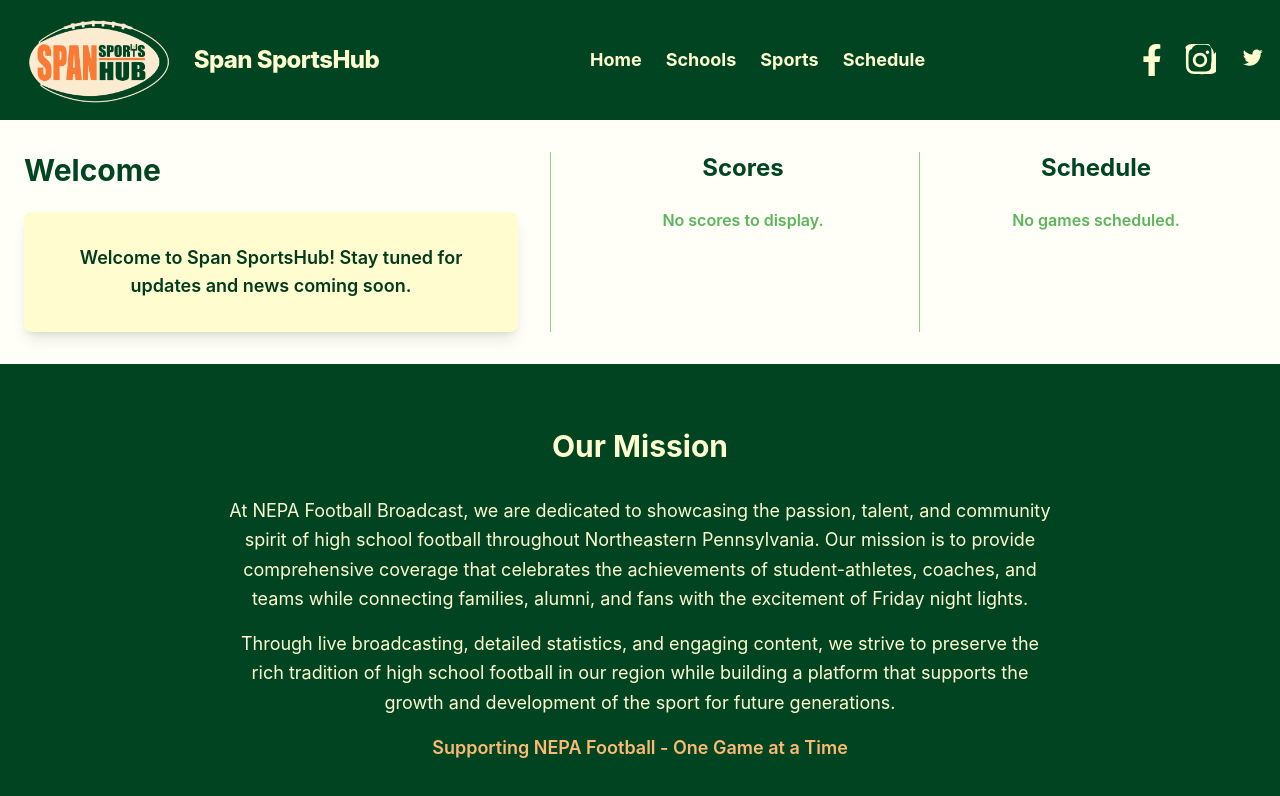
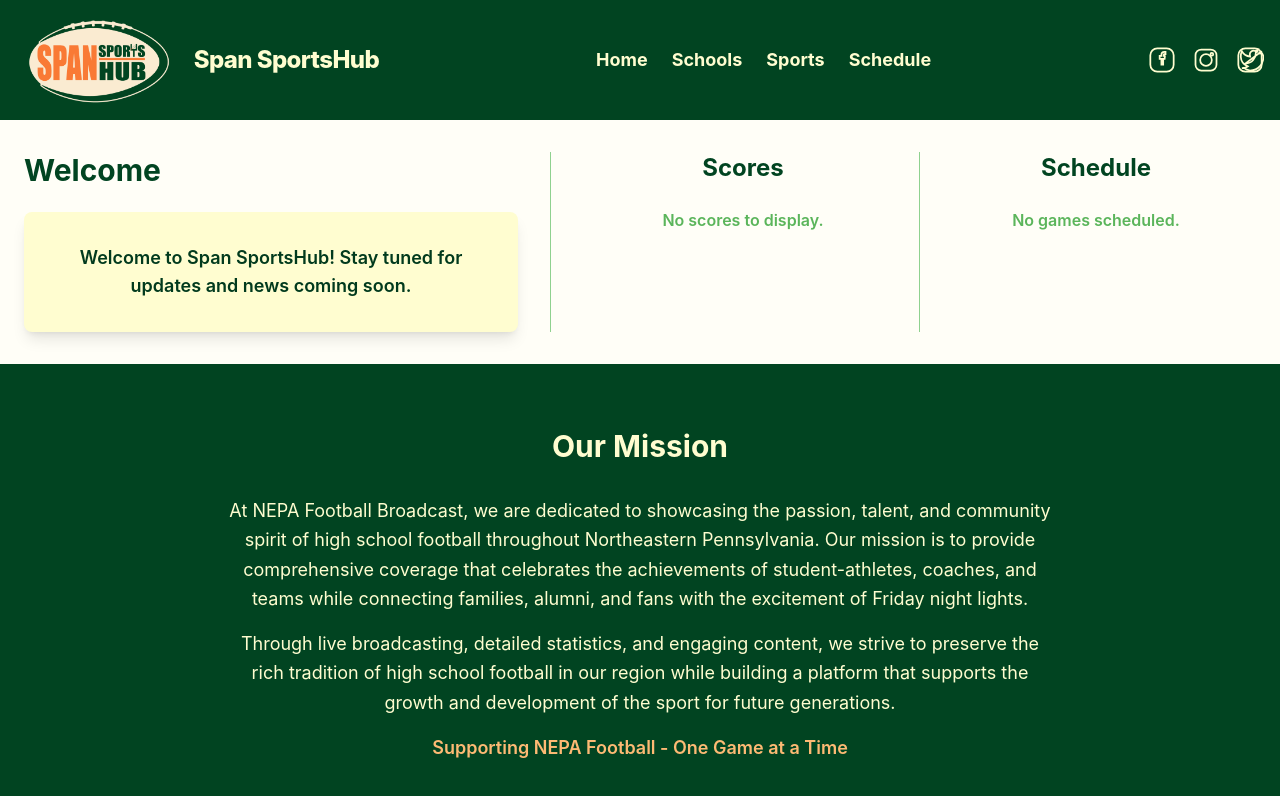
Before and after one commit to CoalValleyTech/nepa-frontend, a React (Vite) app: page / in a window 1280 px wide. Shown: the top 796 px of the page. Built offline with nearby package versions, Linux system fonts and the light colour scheme.

Commit message:
Add socials

```diff
--- a/src/components/Header.tsx
+++ b/src/components/Header.tsx
@@ -36,6 +36,7 @@ const Header = () => {
         </nav>
         {/* Social Icons */}
         <div className="flex space-x-4">
+          {/* Facebook - outlined modern icon */}
           <a
             href="https://facebook.com"
             target="_blank"
@@ -43,11 +44,12 @@ const Header = () => {
             aria-label="Facebook"
             className="hover:text-secondary-300 text-cream-100 transition-colors"
           >
-            {/* Facebook Official SVG */}
-            <svg className="w-8 h-8" viewBox="0 0 320 512" fill="currentColor" xmlns="http://www.w3.org/2000/svg">
-              <path d="M279.14 288l14.22-92.66h-88.91V127.91c0-25.35 12.42-50.06 52.24-50.06H293V6.26S259.5 0 225.36 0c-73.22 0-121 44.38-121 124.72v70.62H22.89V288h81.47v224h100.2V288z"/>
+            <svg className="w-7 h-7" fill="none" viewBox="0 0 24 24" stroke="currentColor" strokeWidth={1.5}>
+              <rect x="2" y="2" width="20" height="20" rx="6" stroke="currentColor" strokeWidth="1.5" fill="none" />
+              <path d="M15 8.5h-1.5V7.5c0-.28.22-.5.5-.5H15V5h-1c-1.38 0-2.5 1.12-2.5 2.5V8.5H10V11h1.5v5H13v-5h1.25l.25-2.5z" stroke="currentColor" strokeWidth="1.5" fill="none" />
             </svg>
           </a>
+          {/* Instagram - outlined modern icon */}
           <a
             href="https://instagram.com"
             target="_blank"
@@ -55,21 +57,23 @@ const Header = () => {
             aria-label="Instagram"
             className="hover:text-secondary-300 text-cream-100 transition-colors"
           >
-            {/* Instagram Official SVG */}
-            <svg className="w-8 h-8" viewBox="0 0 448 512" fill="currentColor" xmlns="http://www.w3.org/2000/svg">
-              <path d="M224.1 141c-63.6 0-114.9 51.3-114.9 114.9s51.3 114.9 114.9 114.9 114.9-51.3 114.9-114.9S287.7 141 224.1 141zm0 186c-39.5 0-71.5-32-71.5-71.5s32-71.5 71.5-71.5 71.5 32 71.5 71.5-32 71.5-71.5 71.5zm146.4-194.3c0 14.9-12 26.9-26.9 26.9s-26.9-12-26.9-26.9 12-26.9 26.9-26.9 26.9 12 26.9 26.9zm76.1 27.2c-1.7-35.3-9.9-66.7-36.2-92.1S388.6 1.7 353.3 0C317.7-1.7 130.3-1.7 94.7 0 59.4 1.7 28 9.9 2.6 36.2S1.7 59.4 0 94.7C-1.7 130.3-1.7 317.7 0 353.3c1.7 35.3 9.9 66.7 36.2 92.1s56.8 34.5 92.1 36.2c35.6 1.7 223 1.7 258.6 0 35.3-1.7 66.7-9.9 92.1-36.2s34.5-56.8 36.2-92.1c1.7-35.6 1.7-223 0-258.6zM398.8 388c-7.8 19.6-22.9 34.7-42.5 42.5-29.4 11.7-99.2 9-132.3 9s-102.9 2.6-132.3-9c-19.6-7.8-34.7-22.9-42.5-42.5-11.7-29.4-9-99.2-9-132.3s-2.6-102.9 9-132.3c7.8-19.6 22.9-34.7 42.5-42.5C121.1 9 190.9 11.6 224 11.6s102.9-2.6 132.3 9c19.6 7.8 34.7 22.9 42.5 42.5 11.7 29.4 9 99.2 9 132.3s2.7 102.9-9 132.3z"/>
+            <svg className="w-7 h-7" fill="none" viewBox="0 0 24 24" stroke="currentColor" strokeWidth={1.5}>
+              <rect x="3" y="3" width="18" height="18" rx="5" stroke="currentColor" strokeWidth="1.5" fill="none" />
+              <circle cx="12" cy="12" r="5" stroke="currentColor" strokeWidth="1.5" fill="none" />
+              <circle cx="17" cy="7" r="1.2" stroke="currentColor" strokeWidth="1.5" fill="none" />
             </svg>
           </a>
+          {/* Twitter - outlined modern icon */}
           <a
-            href="https://x.com"
+            href="https://twitter.com"
             target="_blank"
             rel="noopener noreferrer"
-            aria-label="X"
+            aria-label="Twitter"
             className="hover:text-secondary-300 text-cream-100 transition-colors"
           >
-            {/* X (Twitter) Official SVG */}
-            <svg className="w-8 h-8" viewBox="0 0 512 512" fill="currentColor" xmlns="http://www.w3.org/2000/svg">
-              <path d="M459.4 151.7c.3 2.8.3 5.7.3 8.5 0 86.9-66.2 187.1-187.1 187.1-37.2 0-71.9-10.9-101.1-29.7 5.3.6 10.4.9 15.8.9 30.9 0 59.4-10.5 82-28.1-29-1-53.4-19.6-61.8-45.7 4.1.6 8.1 1.2 12.5 1.2 6 0 12-.8 17.6-2.3-30.2-6.1-53-32.6-53-64.6v-.8c8.9 4.9 19.1 7.9 29.9 8.3-17.8-11.9-29.5-32.1-29.5-55.1 0-12.1 3.2-23.4 8.9-33.1 32.4 39.8 80.8 65.9 135.3 68.7-1.1-4.8-1.7-9.8-1.7-15 0-36.1 29.3-65.4 65.4-65.4 18.8 0 35.8 7.9 47.7 20.7 14.9-2.8 29-8.3 41.6-15.8-4.9 15.3-15.3 28.1-29 36.2 13.2-1.4 25.9-5.1 37.6-10.2-8.9 13.1-20 24.7-32.9 34z"/>
+            <svg className="w-7 h-7" fill="none" viewBox="0 0 24 24" stroke="currentColor" strokeWidth={1.5}>
+              <rect x="2" y="2" width="20" height="20" rx="6" stroke="currentColor" strokeWidth="1.5" fill="none" />
+              <path d="M8 15c6 0 9-5 9-9 0-.14 0-.28-.01-.42A6.48 6.48 0 0 0 19 4.5a6.36 6.36 0 0 1-1.89.52A3.28 3.28 0 0 0 18.5 3.5a6.56 6.56 0 0 1-2.08.8A3.28 3.28 0 0 0 12 8.28c0 .26.03.52.08.76A9.32 9.32 0 0 1 5 4.5s-4 9 5 13c-1.38.94-3.13 1.5-5 1.5.65 0 1.28-.07 1.89-.21A9.29 9.29 0 0 0 12 21c7.5 0 11.5-6.22 11.5-11.62 0-.18-.01-.36-.02-.54A8.18 8.18 0 0 0 22 5.92a8.36 8.36 0 0 1-2.36.65A4.13 4.13 0 0 0 22 4.5z" stroke="currentColor" strokeWidth="1.5" fill="none" />
             </svg>
           </a>
         </div>
```
